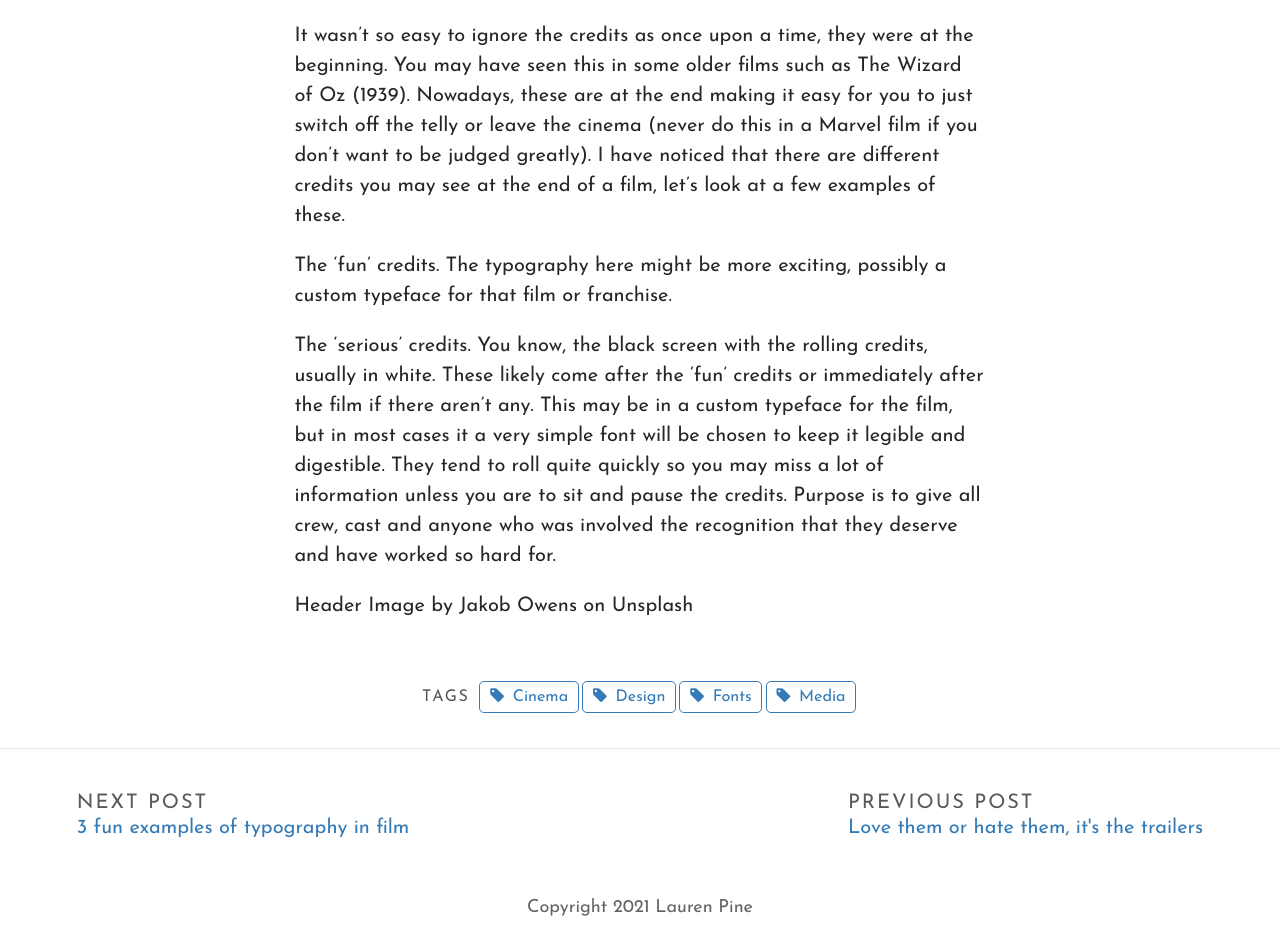
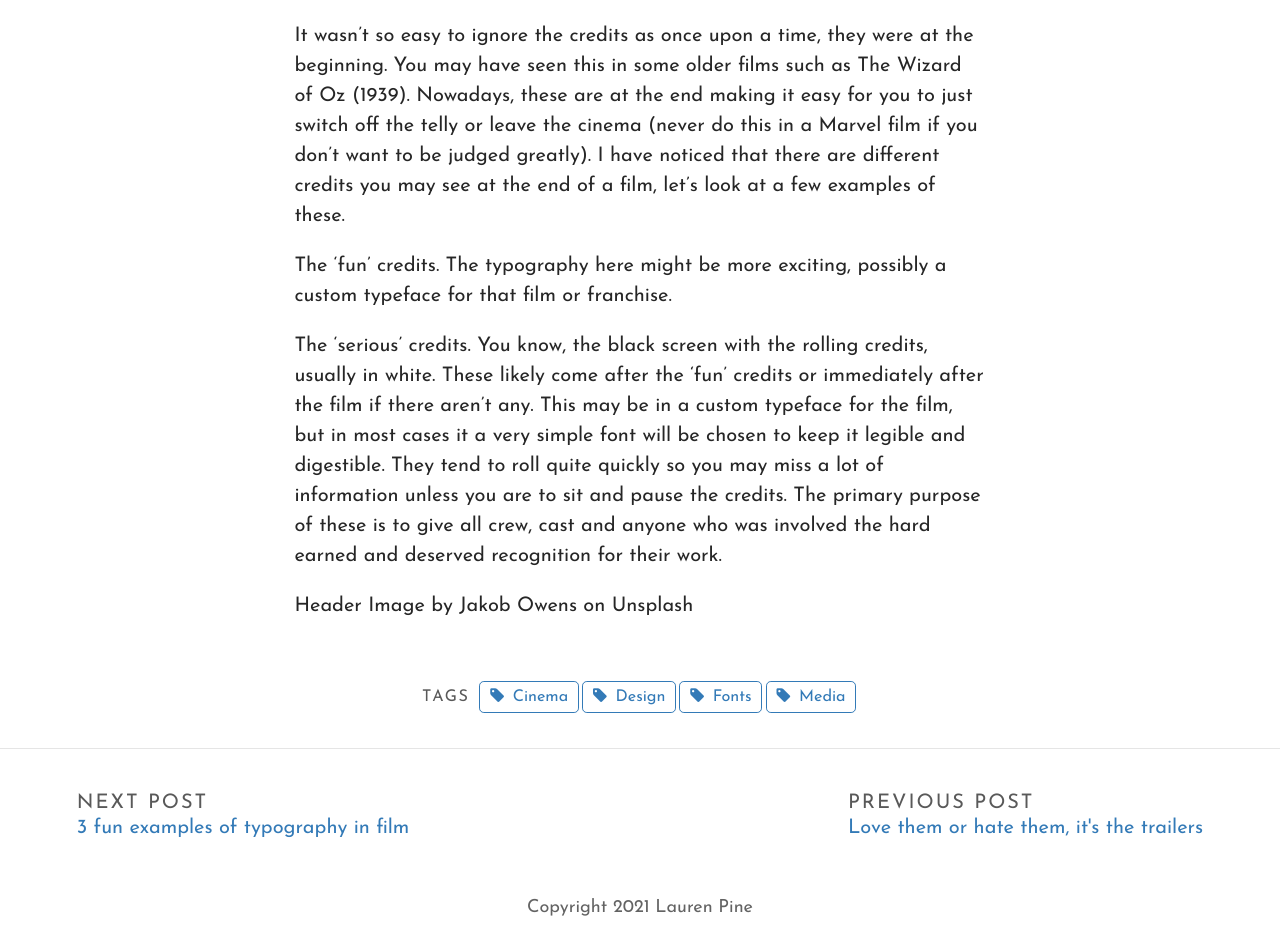
Before and after one commit to laurenlouisap/typography, a Jekyll site: the page built from _posts/2021-11-15-the-credits.md, in a window 1280 px wide. Shown: the part 486-1438 px from the top of the page. Built offline with Jekyll 4.4.1, drawn with Linux system fonts in a browser that asks for light colours; some web fonts are replaced.

Commit message:
Update Post “2021-11-15-the-credits”

```diff
--- a/_posts/2021-11-15-the-credits.md
+++ b/_posts/2021-11-15-the-credits.md
@@ -17,6 +17,6 @@ It wasn't so easy to ignore the credits as once upon a time, they were at the be
 
 The 'fun' credits. The typography here might be more exciting, possibly a custom typeface for that film or franchise.
 
-The 'serious' credits. You know, the black screen with the rolling credits, usually in white. These likely come after the 'fun' credits or immediately after the film if there aren't any. This may be in a custom typeface for the film, but in most cases it a very simple font will be chosen to keep it legible and digestible. They tend to roll quite quickly so you may miss a lot of information unless you are to sit and pause the credits. Purpose is to give all crew, cast and anyone who was involved the recognition that they deserve and have worked so hard for.
+The 'serious' credits. You know, the black screen with the rolling credits, usually in white. These likely come after the 'fun' credits or immediately after the film if there aren't any. This may be in a custom typeface for the film, but in most cases it a very simple font will be chosen to keep it legible and digestible. They tend to roll quite quickly so you may miss a lot of information unless you are to sit and pause the credits. The primary purpose of these is to give all crew, cast and anyone who was involved the hard earned and deserved recognition for their work.
 
 Header Image by Jakob Owens on Unsplash
```
